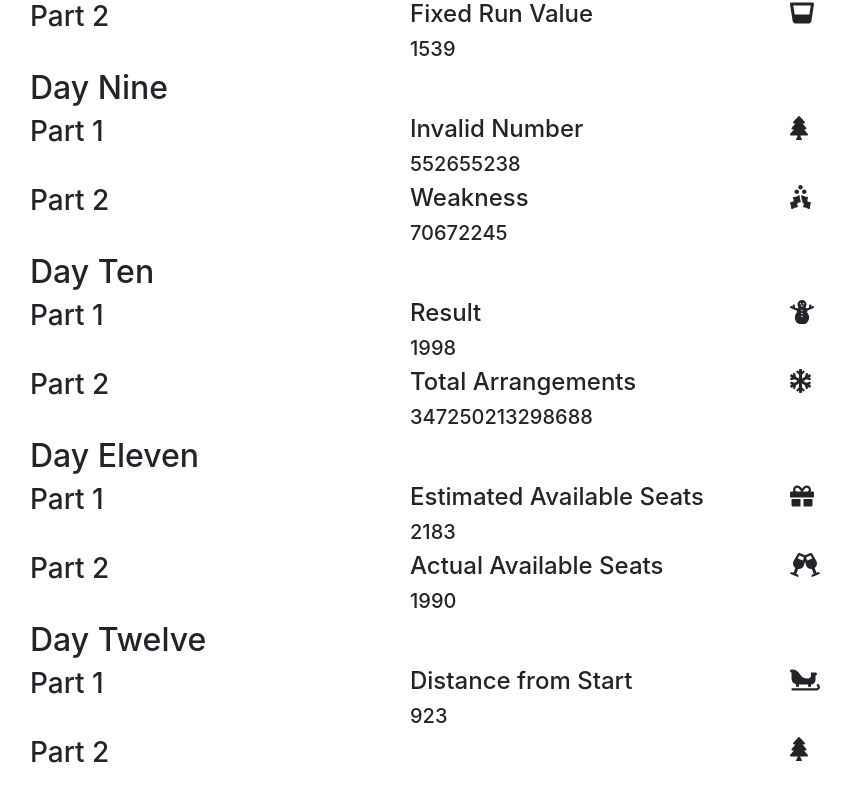
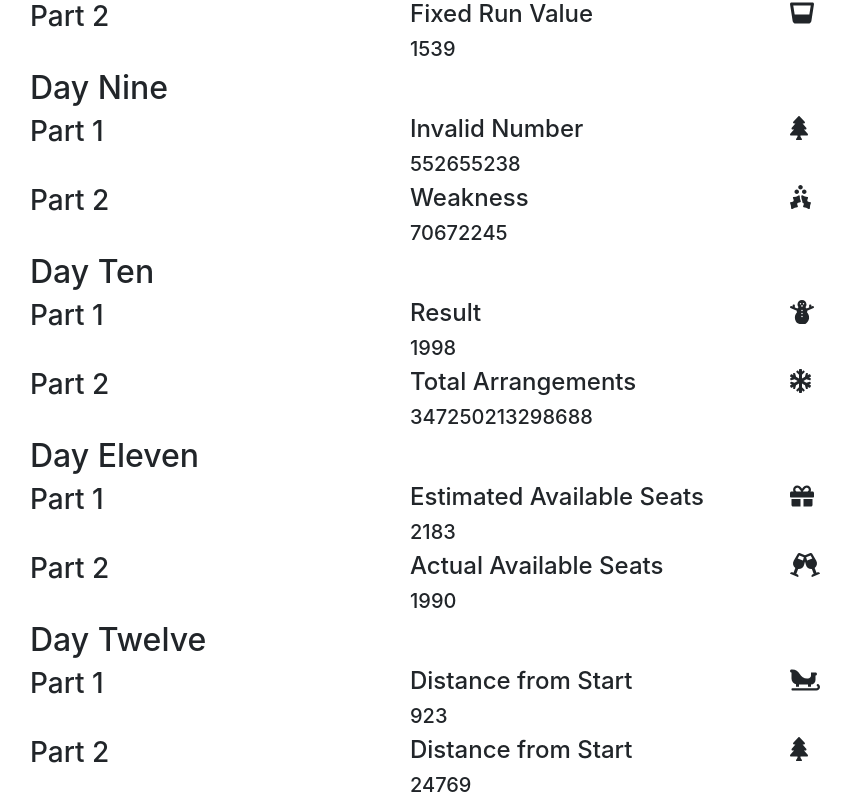
Before and after one commit to bryantkelley/aoc-2020, a React (Create React App) app: page / in a window 1280 px wide. Shown: the part 1771-2576 px from the top of the page, without its empty margins (55-906 px from the left). Before the commit the page ends 2549 px from the top, so only its background shows below. Built offline with nearby package versions, Linux system fonts and the light colour scheme.

Commit message:
Day 12 Part 2

```diff
--- a/src/12/twelve.js
+++ b/src/12/twelve.js
@@ -82,6 +82,69 @@ function Twelve() {
       return '';
     }
 
+    let x = 0; // east/west distance
+    let y = 0; // north/south distance
+    let wx = 10;
+    let wy = 1;
+
+    entries.forEach((line) => {
+      const { action, value } = line;
+      if (action === 'N') {
+        // Move +y
+        wy = wy + value;
+      }
+      if (action === 'S') {
+        // Move -y
+        wy = wy - value;
+      }
+      if (action === 'E') {
+        // Move +x
+        wx = wx + value;
+      }
+      if (action === 'W') {
+        // Move -x
+        wx = wx - value;
+      }
+      if (action === 'L') {
+        // Rotate Anti-Clockwise
+        const difference = Math.abs(parseInt(value /90) % 4);
+        if (difference === 1) {
+          const oldWX = wx;
+          wx = -wy;
+          wy = oldWX;
+        } else if (difference === 2) {
+          wx = -wx;
+          wy = -wy;
+        } else if (difference === 3) {
+          const oldWX = wx;
+          wx = wy;
+          wy = -oldWX;
+        }
+      }
+      if (action === 'R') {
+        // Rotate Clockwise
+        const difference = Math.abs(parseInt(value /90) % 4);
+        if (difference === 3) {
+          const oldWX = wx;
+          wx = -wy;
+          wy = oldWX;
+        } else if (difference === 2) {
+          wx = -wx;
+          wy = -wy;
+        } else if (difference === 1) {
+          const oldWX = wx;
+          wx = wy;
+          wy = -oldWX;
+        }
+      }
+      if (action === 'F') {
+        // Move in direction
+        x = x + value * wx;
+        y = y + value * wy;
+      }
+    });
+
+    return Math.abs(x) + Math.abs(y);
   }, [entries]);
 
   return (
@@ -111,7 +174,7 @@ function Twelve() {
             <h3>Part 2</h3>
           </Col>
           <Col>
-            <h4> </h4>
+            <h4>Distance from Start</h4>
             <h5>{resultTwo}</h5>
           </Col>
           <Col>
```
